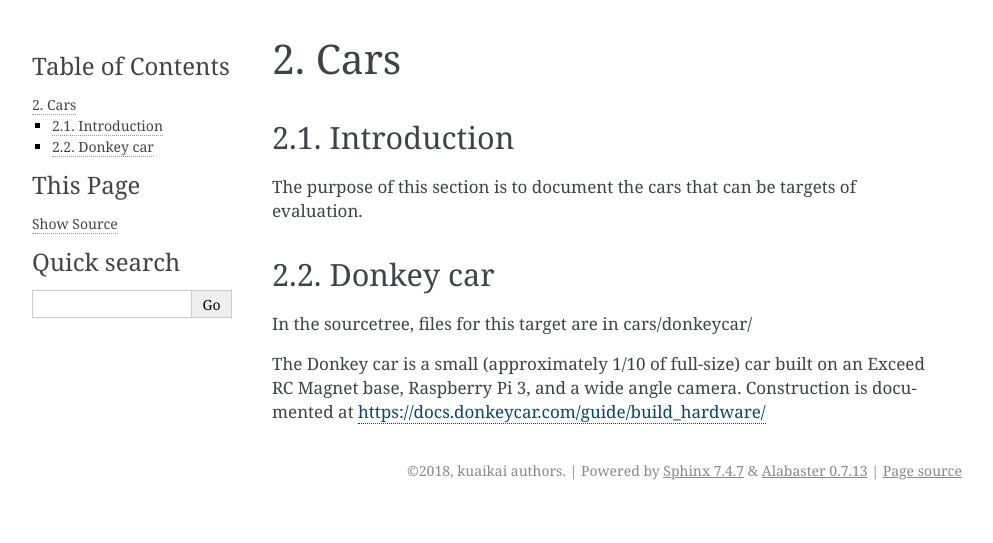
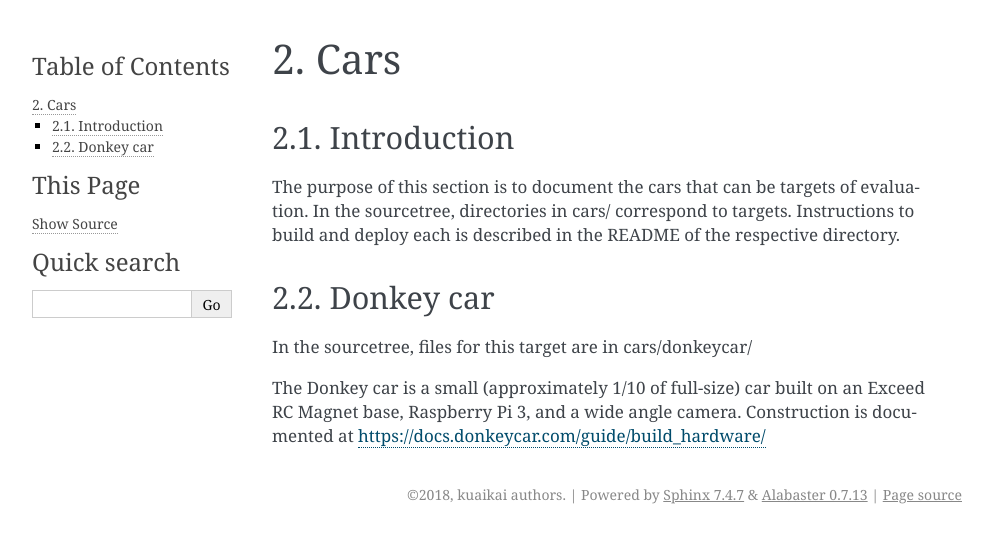
Before and after one commit to kuaikai/kuaikai, a Sphinx documentation site: the page built from doc/cars.rst, in a window 1280 px wide. Shown: the top 543 px of the page, without its empty margins (148-1141 px from the left). Built offline with Sphinx 7.4.7, drawn with Linux system fonts in a browser that asks for light colours.

Commit message:
DOC: write summary about organization of cars/

```diff
--- a/doc/cars.rst
+++ b/doc/cars.rst
@@ -5,7 +5,9 @@
 ------------
 
 The purpose of this section is to document the cars that can be targets of
-evaluation.
+evaluation. In the sourcetree, directories in cars/ correspond to targets.
+Instructions to build and deploy each is described in the README of the
+respective directory.
 
 Donkey car
 ----------
```
